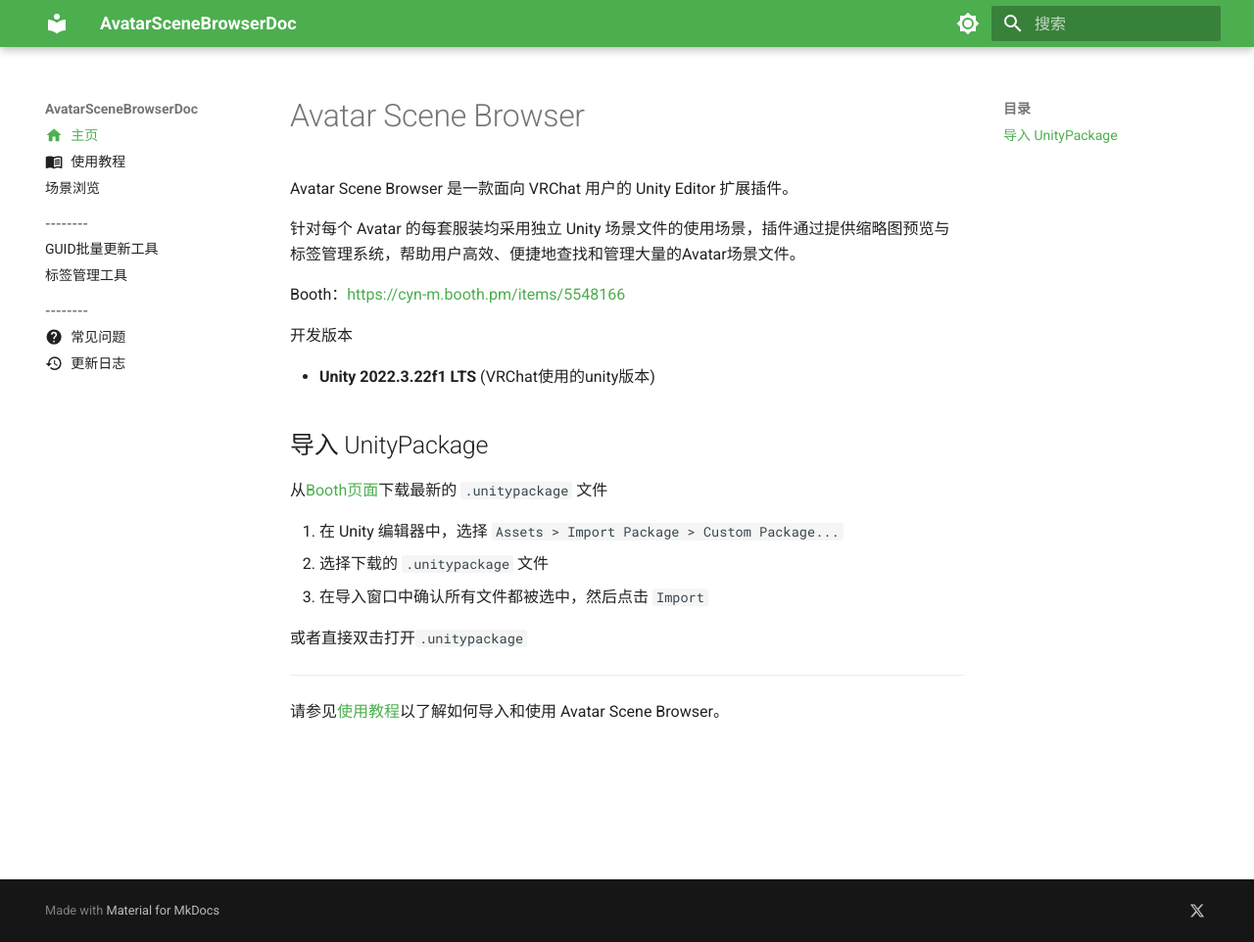
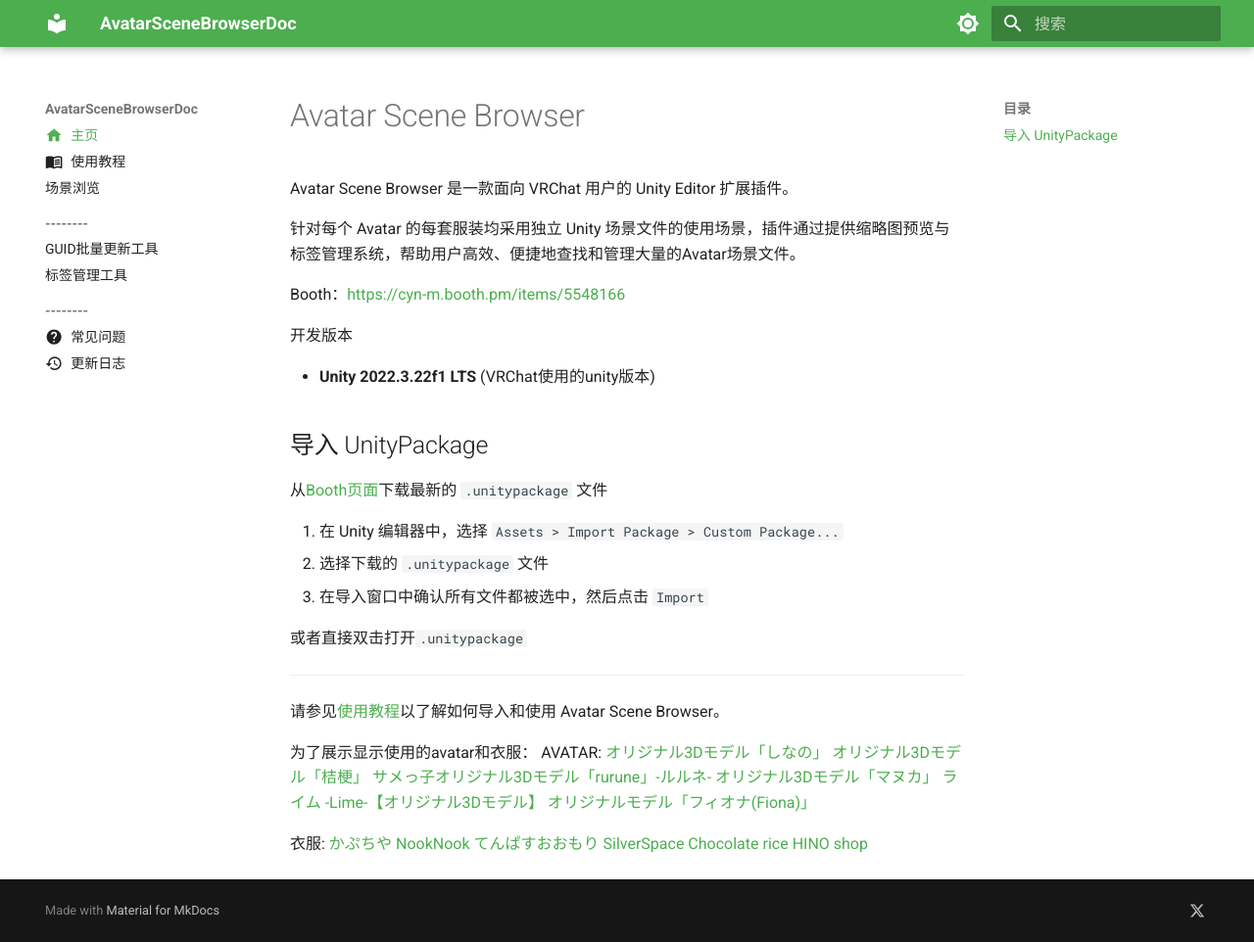
Before and after one commit to Cynth-Mt/AvatarSceneBrowserDoc, an MkDocs documentation site: the page built from docs/index.md, in a window 1280 px wide and 962 px high. Shown: the whole window at 98% size. Built offline with MkDocs 1.6.1 and Material for MkDocs 9.7.7, drawn with Linux system fonts in a browser that asks for light colours.

Commit message:
添加文档

```diff
--- a/docs/index.md
+++ b/docs/index.md
@@ -27,3 +27,20 @@
 ------
 
 请参见[使用教程](./tutorial.md)以了解如何导入和使用 Avatar Scene Browser。
+
+为了展示显示使用的avatar和衣服：
+AVATAR:
+[オリジナル3Dモデル「しなの」](https://ponderogen.booth.pm/items/6106863)
+[オリジナル3Dモデル「桔梗」](https://ponderogen.booth.pm/items/3681787)
+[サメっ子オリジナル3Dモデル「rurune」-ルルネ-](https://booth.pm/ja/items/5957830)
+[オリジナル3Dモデル「マヌカ」](https://booth.pm/ja/items/5058077)
+[ライム -Lime-【オリジナル3Dモデル】](https://booth.pm/ja/items/4876459)
+[オリジナルモデル「フィオナ(Fiona)」](https://booth.pm/ja/items/4592568)
+
+衣服:
+[かぷちや](https://capettiya.booth.pm/)
+[NookNook](https://osatoubox.booth.pm/)
+[てんぱすおおもり](https://tempasta.booth.pm/)
+[SilverSpace](https://silverspace.booth.pm/)
+[Chocolate rice](https://chocolaterice.booth.pm/)
+[HINO shop](https://hino-shop.booth.pm/)
```
Also changed, not shown: docs/guid-batch-update-tool.md (+0 -5 lines).
